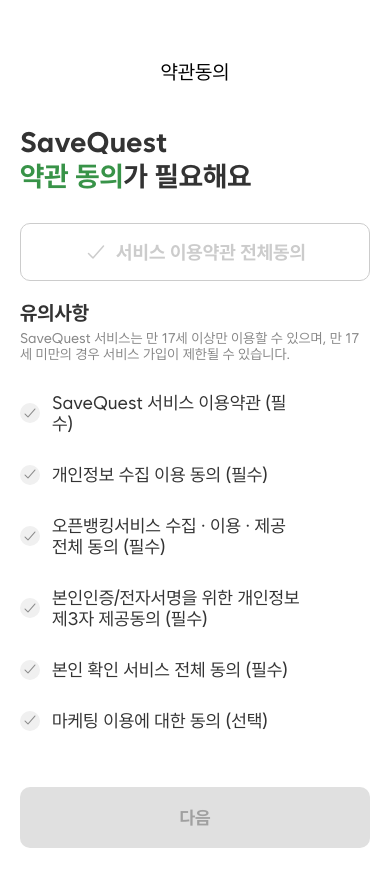
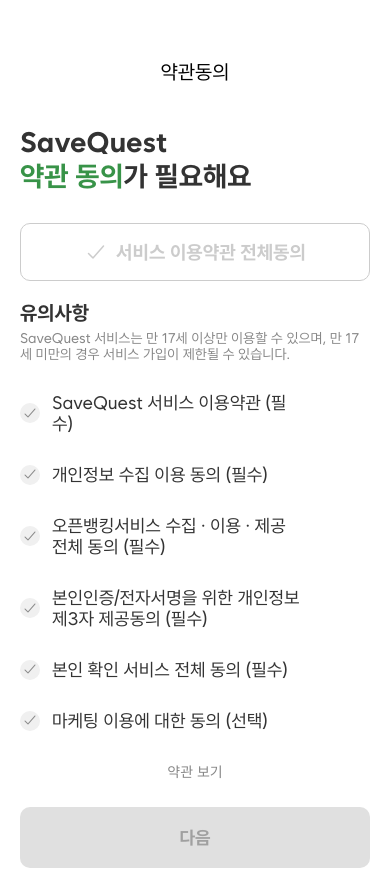
Before and after one commit to SaveQuest/frontend, a React Native app: screen /Profile in a window 390 px wide. Built offline with nearby package versions, Linux system fonts and the light colour scheme; what react-native-quick-crypto would draw is missing.

Commit message:
약관 보기 추가

```diff
--- a/screens/AgreementScreen.js
+++ b/screens/AgreementScreen.js
@@ -1,5 +1,5 @@
 import React, { useState } from 'react';
-import { View, Text, TouchableOpacity, ScrollView, Alert } from 'react-native';
+import { View, Text, TouchableOpacity, ScrollView, Alert, Linking } from 'react-native';
 import { Ionicons } from '@expo/vector-icons';
 import { styles } from '../styles/AgreementScreenStyles';
 import { useNavigation } from '@react-navigation/native';
@@ -145,6 +145,10 @@
         </TouchableOpacity>
       </View>
 
+      <TouchableOpacity onPress={() => Linking.openURL("https://desert-machine-32b.notion.site/10e0537865a680318b74d1d301d10bbf?pvs=25")}>
+        <Text style={{ color: "#888" }}>약관 보기</Text>
+      </TouchableOpacity>
+
       <TouchableOpacity
         style={[
           styles.submitButton,
```
